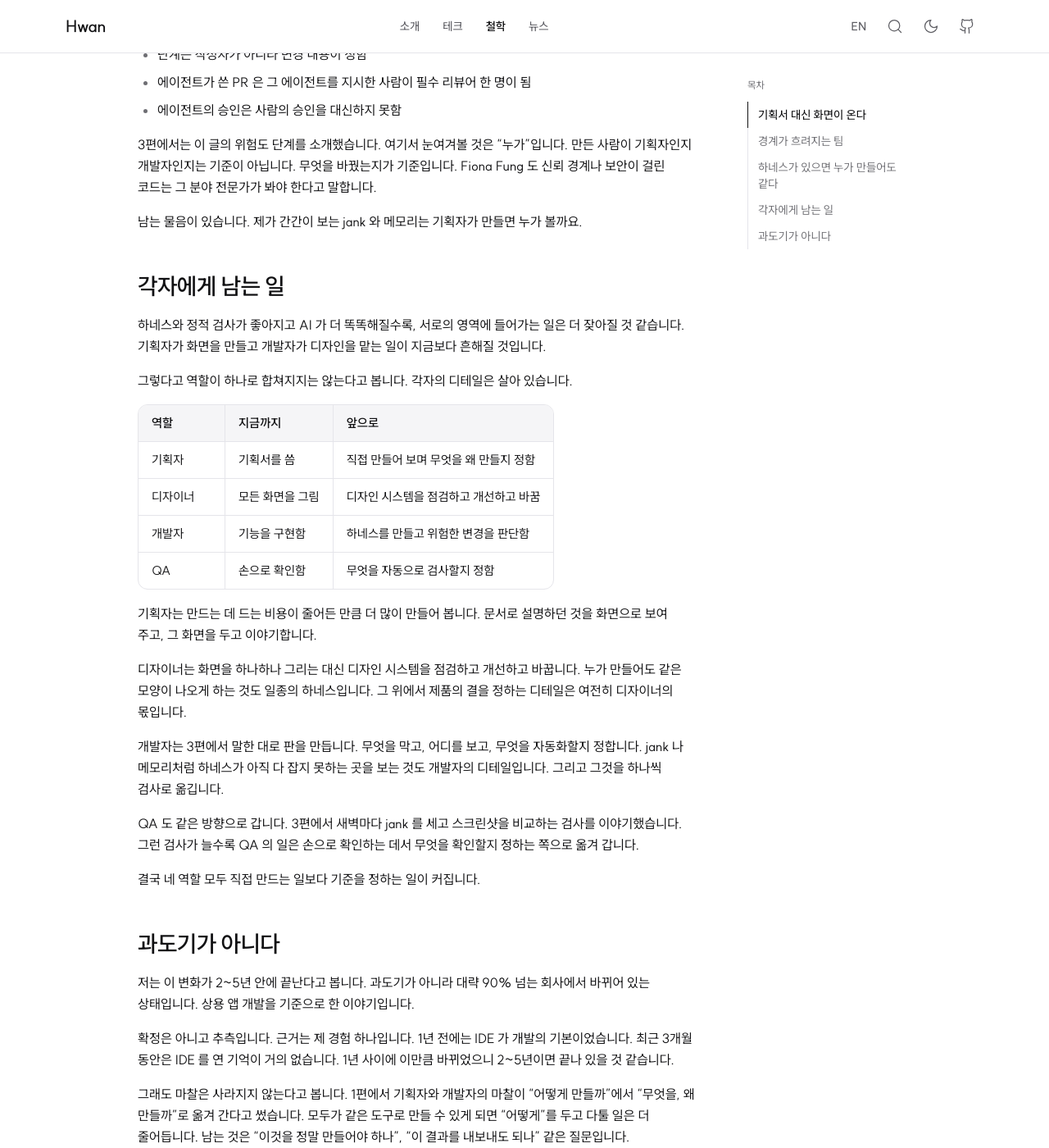
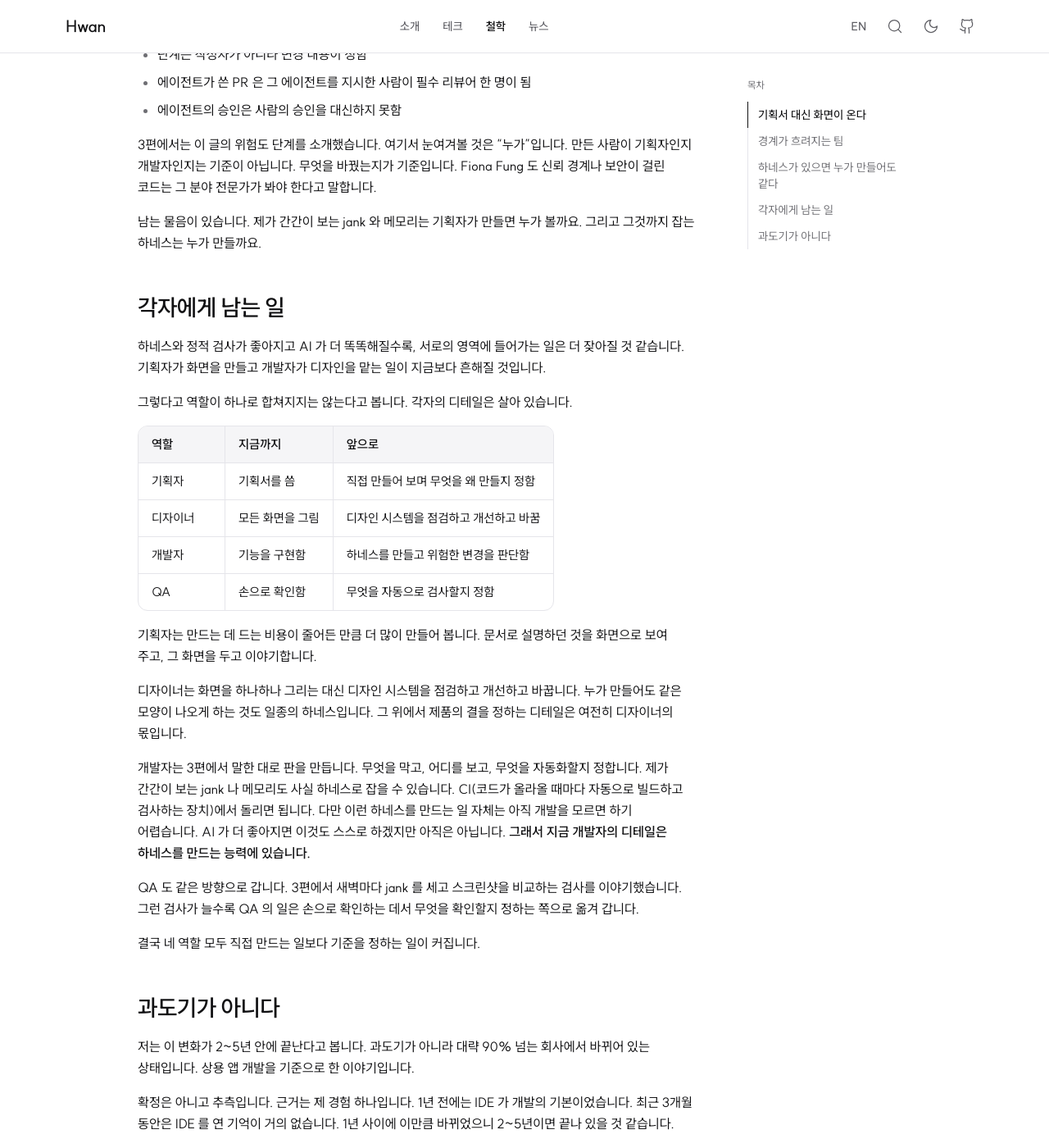
Before and after one commit to Hwan3434/Hwan3434.github.io, a Jekyll site: the page built from _posts/Philosophy/2026-11-22-everyone-builds-the-product.md, in a window 1280 px wide and 1400 px high, scrolled down 2661 px. Shown: the whole window at 82% size. Built offline with Jekyll 4.4.1, drawn with Linux system fonts in a browser that asks for light colours.

Commit message:
fix: jank·메모리도 CI 하네스로 잡고, 그 하네스를 만드는 일이 개발자에게 남는다
Co-Authored-By: Claude Opus 5.5 <noreply@anthropic.com>
Claude-Session: https://claude.ai/code/session_01HDtNGR1iK3jjxoVhAt97Su

```diff
--- a/_posts/Philosophy/2026-11-22-everyone-builds-the-product.md
+++ b/_posts/Philosophy/2026-11-22-everyone-builds-the-product.md
@@ -112,6 +112,7 @@ Fiona Fung 도 신뢰 경계나 보안이 걸린 코드는 그 분야 전문가
 
 남는 물음이 있습니다.
 제가 간간이 보는 jank 와 메모리는 기획자가 만들면 누가 볼까요.
+그리고 그것까지 잡는 하네스는 누가 만들까요.
 
 ## 각자에게 남는 일
 
@@ -137,8 +138,11 @@ Fiona Fung 도 신뢰 경계나 보안이 걸린 코드는 그 분야 전문가
 
 개발자는 3편에서 말한 대로 판을 만듭니다.
 무엇을 막고, 어디를 보고, 무엇을 자동화할지 정합니다.
-jank 나 메모리처럼 하네스가 아직 다 잡지 못하는 곳을 보는 것도 개발자의 디테일입니다.
-그리고 그것을 하나씩 검사로 옮깁니다.
+제가 간간이 보는 jank 나 메모리도 사실 하네스로 잡을 수 있습니다.
+CI(코드가 올라올 때마다 자동으로 빌드하고 검사하는 장치)에서 돌리면 됩니다.
+다만 이런 하네스를 만드는 일 자체는 아직 개발을 모르면 하기 어렵습니다.
+AI 가 더 좋아지면 이것도 스스로 하겠지만 아직은 아닙니다.
+**그래서 지금 개발자의 디테일은 하네스를 만드는 능력에 있습니다.**
 
 QA 도 같은 방향으로 갑니다.
 3편에서 새벽마다 jank 를 세고 스크린샷을 비교하는 검사를 이야기했습니다.
```
